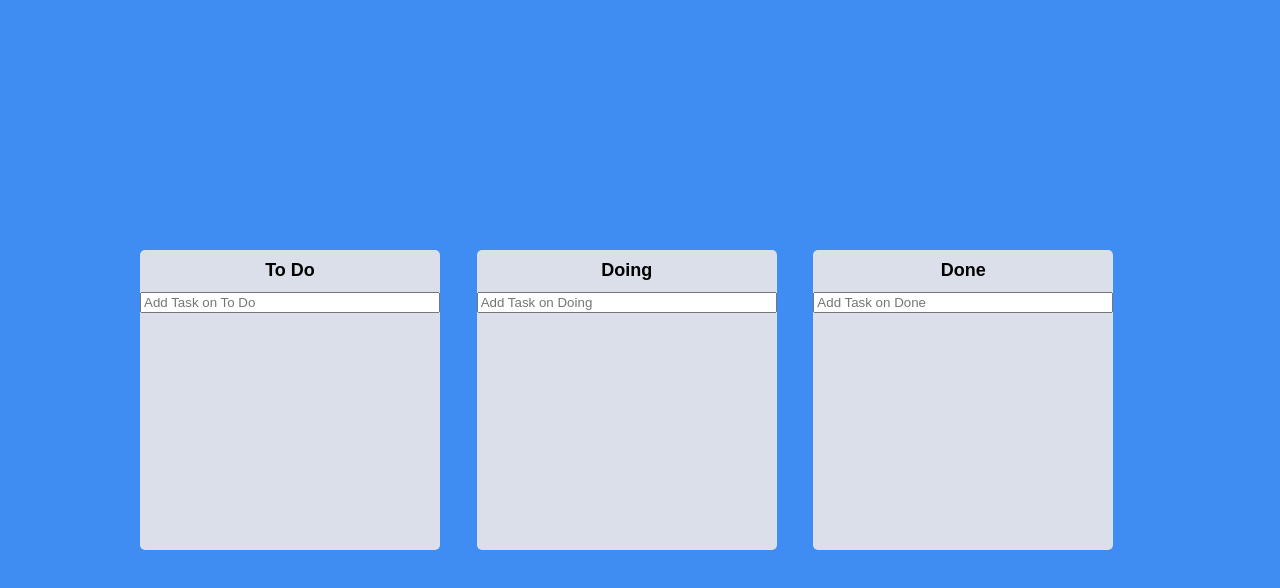
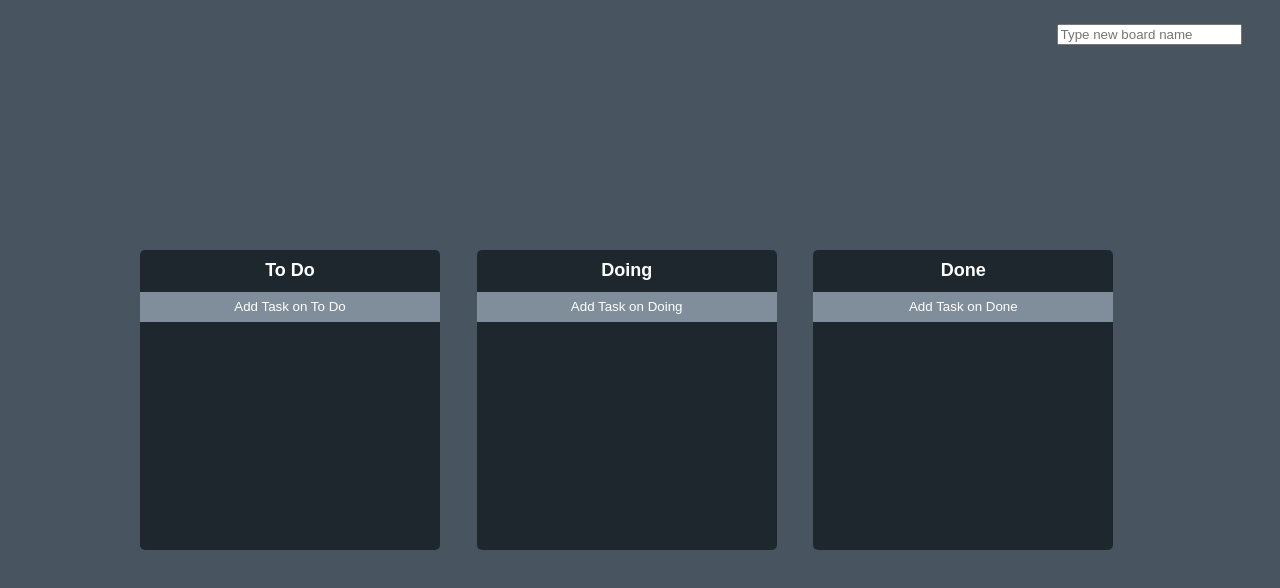
Before and after one commit to pjy008008/TRELLO, a React (Create React App) app: page / in a window 1280 px wide. Shown: the top 588 px of the page. Built offline with nearby package versions, Linux system fonts and the light colour scheme.

Commit message:
edit css, appending board code

```diff
--- a/src/components/Board.tsx
+++ b/src/components/Board.tsx
@@ -21,6 +21,7 @@ const Title = styled.h2`
   font-weight: 600;
   margin-bottom: 10px;
   font-size: 18px;
+  color: ${(props) => props.theme.textColor};
 `;
 interface IAreaProps {
   isDraggingFromThis: boolean;
@@ -29,7 +30,7 @@ interface IAreaProps {
 const Area = styled.div<IAreaProps>`
   background-color: ${(props) =>
     props.isDraggingOver
-      ? "#dfe6e9"
+      ? "#d2dae2"
       : props.isDraggingFromThis
       ? "#b2bec3"
       : "transparent"};
@@ -41,6 +42,14 @@ const Form = styled.form`
   width: 100%;
   input {
     width: 100%;
+    background-color: #808e9b;
+    height: 30px;
+    border: none;
+    text-align: center;
+    &::placeholder {
+      color: ${(props) => props.theme.textColor};
+      text-align: center;
+    }
   }
 `;
 interface IBoardProps {
--- a/src/components/DragabbleCard.tsx
+++ b/src/components/DragabbleCard.tsx
@@ -9,6 +9,7 @@ const Card = styled.div<{ isDragging: boolean }>`
   margin-bottom: 5px;
   border-radius: 5px;
   transition: background-color 0.3 ease-in-out;
+  color: #1e272e;
   box-shadow: ${(props) =>
     props.isDragging ? "0px 2px 5px rgba(0,0,0,0.05)" : ""};
 `;
--- a/src/screen/Dnd.tsx
+++ b/src/screen/Dnd.tsx
@@ -3,6 +3,7 @@ import { useRecoilState } from "recoil";
 import styled from "styled-components";
 import { toDoState } from "../atoms";
 import Board from "../components/Board";
+import { useForm } from "react-hook-form";
 
 const Wrapper = styled.div`
   display: flex;
@@ -19,14 +20,13 @@ const Boards = styled.div`
   gap: 10px;
   grid-template-columns: repeat(3, 1fr);
 `;
-
-const Card = styled.div`
-  background-color: ${(props) => props.theme.cardColor};
-  padding: 10px 10px;
-  margin-bottom: 5px;
-  border-radius: 5px;
+const Form = styled.form`
+  input {
+    position: absolute;
+    right: 3vw;
+    top: 3vh;
+  }
 `;
-const toDos = ["a", "b", "c", "d", "e", "f"];
 
 const Dnd = () => {
   const onDragEnd = (info: DropResult) => {
@@ -60,10 +60,29 @@ const Dnd = () => {
     }
   };
   const [toDos, setToDos] = useRecoilState(toDoState);
+  const { register, setValue, handleSubmit } = useForm<IBoardInput>();
+  interface IBoardInput {
+    board: string;
+  }
+  const onValid = ({ board }: IBoardInput) => {
+    setToDos((allBoards) => {
+      return {
+        ...allBoards,
+        [board]: [],
+      };
+    });
+    setValue("board", "");
+  };
   return (
     <>
       <DragDropContext onDragEnd={onDragEnd}>
         <Wrapper>
+          <Form onSubmit={handleSubmit(onValid)}>
+            <input
+              {...register("board", { required: true })}
+              placeholder="Type new board name"
+            />
+          </Form>
           <Boards>
             {Object.keys(toDos).map((boardId) => (
               <Board boardId={boardId} key={boardId} toDos={toDos[boardId]} />
--- a/src/styled.d.ts
+++ b/src/styled.d.ts
@@ -1,5 +1,6 @@
 // import original module declarations
 import "styled-components";
+import { StringLiteral } from "typescript";
 
 // and extend them!
 declare module "styled-components" {
@@ -7,5 +8,6 @@ declare module "styled-components" {
     bgColor: string;
     boardColor: string;
     cardColor: string;
+    textColor: string;
   }
 }
--- a/src/theme.ts
+++ b/src/theme.ts
@@ -1,7 +1,8 @@
 import { DefaultTheme } from "styled-components/dist/types";
 
 export const theme: DefaultTheme = {
-  bgColor: "#3F8CF2",
-  boardColor: "#DADFE9",
-  cardColor: "white",
+  bgColor: "#485460",
+  boardColor: "#1e272e",
+  cardColor: "#d2dae2",
+  textColor: "white",
 };
```
